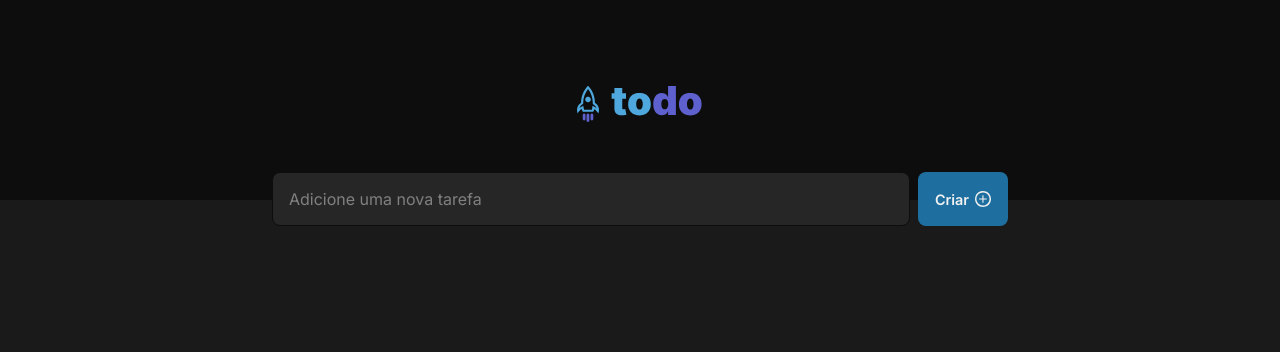
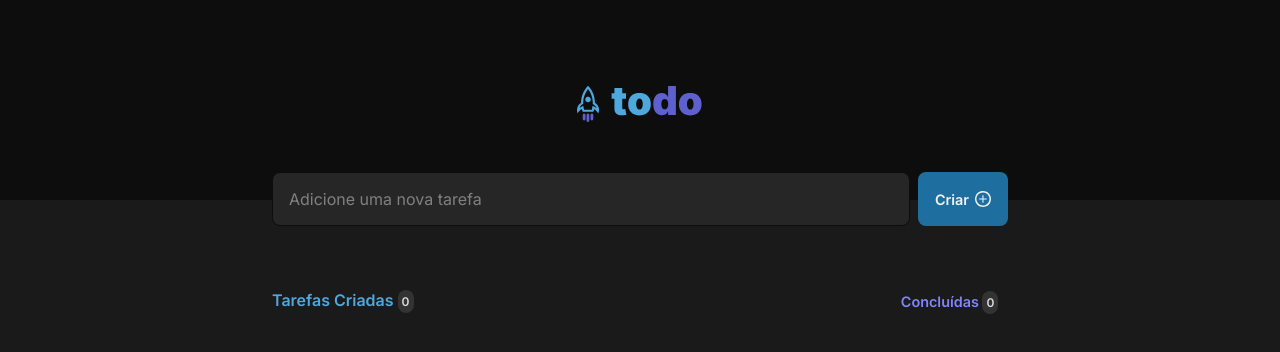
Before and after one commit to lipecalixto/todo-list, a React (Vite) app: page / in a window 1280 px wide. Shown: the top 352 px of the page. Built offline with nearby package versions, Linux system fonts and the light colour scheme.

Commit message:
add task info

```diff
--- a/src/components/TaskList.module.css
+++ b/src/components/TaskList.module.css
@@ -1,19 +1,3 @@
-/* SECTION  */
-
-.section {
-  width: 100%;
-}
-
-.section header {
-  max-width: 46rem;
-  width: 100%;
-  margin: 0 auto;
-
-  display: flex;
-  flex-direction: column;
-  align-items: center;
-}
-
 /* FORM   */
 
 .newTaskForm {
@@ -23,7 +7,6 @@
   justify-content: space-between;
   margin-top: -1.75rem;
 }
-
 
 .newTaskForm input{
   width: 100%;
@@ -73,3 +56,60 @@
 .newTaskForm button img {
   margin-left: .375rem;
 }
+
+/* SECTION  */
+
+.section {
+  width: 100%;
+  max-width: 46rem;
+  width: 100%;
+  margin: 0 auto;
+}
+
+.section header {
+  display: flex;
+  flex-direction: column;
+  align-items: center;
+}
+
+.taskInfo {
+  margin-top: 2.0rem;
+  padding: 2rem 0;
+  width: 100%;
+
+  display: flex;
+  justify-content: space-between;
+
+  font-weight: 600;
+}
+
+.taskInfo .taskCreated {
+  color: var(--blue);
+  font-size: 1rem;
+}
+
+
+.taskInfo .taskCompleted {
+  margin-left: 8px;
+  padding: 0.2rem 0.6rem;
+  font-size: 0.9rem;
+  color: var(--purple);
+  border-radius: 16px;
+}
+
+.taskInfoCount {
+  flex-direction: column;
+  justify-content: center;
+  align-items: center;
+  padding: .25rem;
+  gap: .625rem;
+
+  background: var(--gray-400);
+  border-radius: 999px;
+
+  font-family: 'Inter';
+  font-size: .75rem;
+  line-height: .9375rem;
+
+  color: var(--gray-200);
+}
--- a/src/components/TaskList.tsx
+++ b/src/components/TaskList.tsx
@@ -12,6 +12,16 @@ export function TaskList() {
           </button>
         </form>
       </header>
+      <main>
+        <div className={styles.taskInfo}>
+          <span className={styles.taskCreated}>
+            Tarefas Criadas <span className={styles.taskInfoCount}> 0 </span>
+          </span>
+          <span className={styles.taskCompleted}>
+            Concluídas <span className={styles.taskInfoCount}> 0 </span>
+          </span>
+        </div>
+      </main>
     </section>
   )
 }
```
